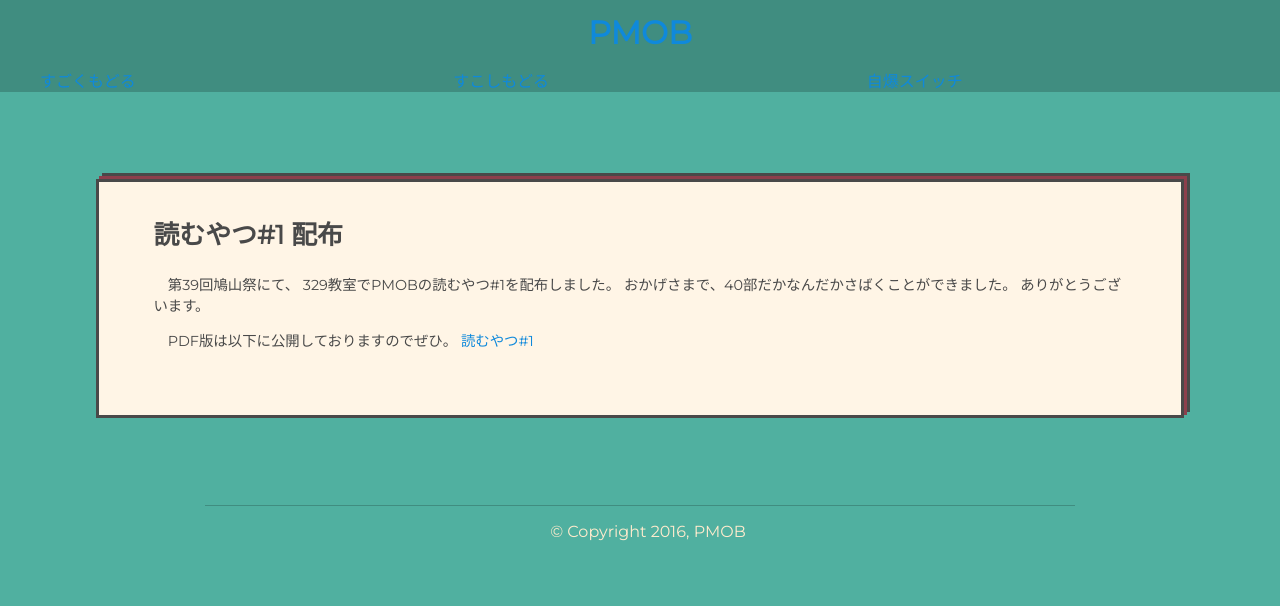
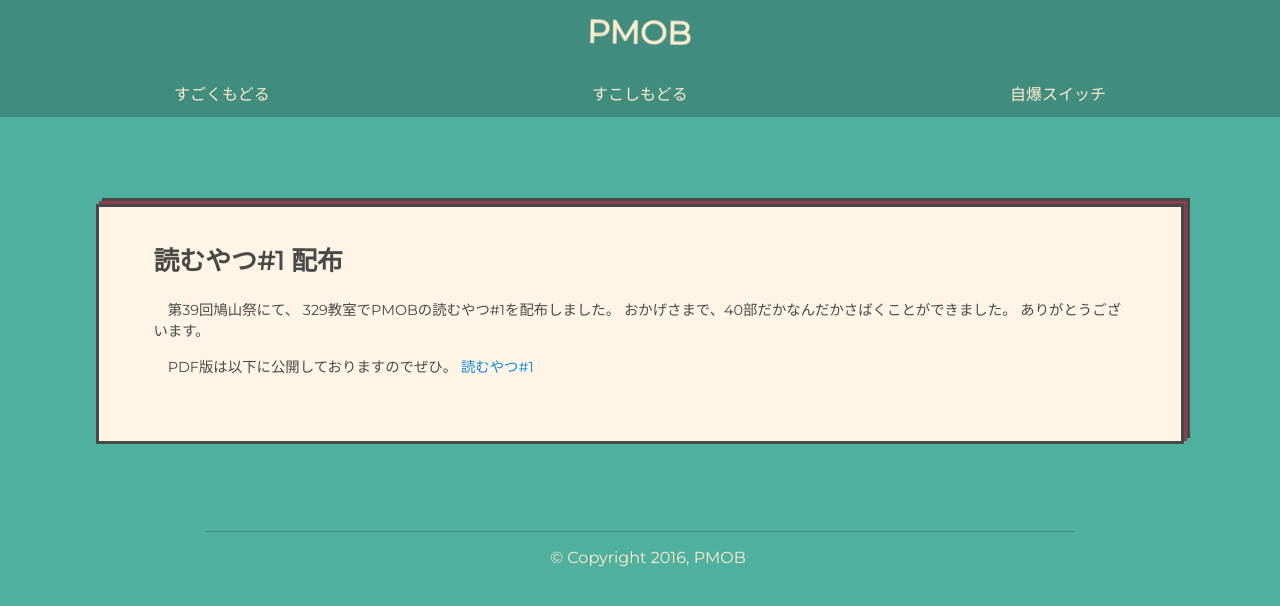
Before and after one commit to falcao0168/PMOB.github.io, a Jekyll site: the page built from _posts/2015-11-03-yomuyatsu-01.md, in a window 1280 px wide. Shown: the top 606 px of the page. Built offline with Jekyll 4.4.1, drawn with Linux system fonts in a browser that asks for light colours.

Commit message:
ヘッダのデザイン統一とかな

```diff
--- a/assets/css/common.scss
+++ b/assets/css/common.scss
@@ -6,6 +6,16 @@
 @import "variables";
 @import "functions";
 
+
+/*** animation ***/
+/* ブルブルする */
+@include keyframes(ohyeah){
+	0% { transform: translate(1px, 1px) rotate(0deg); }
+	25% { transform: translate(2px, -1px) rotate(0deg); }
+	50% { transform: translate(0px, 1px) rotate(0deg); }
+	75% { transform: translate(1px, 0px) rotate(-1deg); }
+	100% { transform: translate(-1px, 0px) rotate(1deg); }
+}
 
 /*** root element ***/
 *{ @include prefix(box-sizing, border-box); }
@@ -62,16 +72,32 @@ header{
 		padding-top: 1%;
 		font-size: 2rem;
 		text-align: center;
-		color: $darker-bg-color;
+		&:hover {
+			@include prefix(animation, ohyeah 0.1s linear infinite);
+		}
 	}
 	ul{
 		width: 100%;
 		display: flex;
 		justify-content: space-around;
+		padding: 1%;
 		list-style: none;
 	}
 	li{
-		flex: 1 0 0px;
+		&:hover{
+			text-decoration: underline;
+		}
+	}
+	a{
+		text-decoration: none;
+		color: $darker-bg-color;
+		&:hover, &:visited{
+			text-decoration: none;
+			color: $darker-bg-color;
+		}
+		&:active{
+			color: $emph-color;
+		}
 	}
 }
 footer{
@@ -143,19 +169,3 @@ td{
 a.more{ // 続きを読む
 	float: right;
 }
-img.linkicon{ // twitterやらgitのアイコン用
-	border: none;
-	width: 16px;
-	height: 16px;
-}
-iframe#eva{
-	display: none;
-	position: fixed;
-	top: 0;
-	left: 0;
-	opacity: 0.9;
-	background: #000;
-	height: 60%;
-	width: 60%;
-	padding: 20%;
-}
--- a/assets/css/index.scss
+++ b/assets/css/index.scss
@@ -3,15 +3,6 @@
 @import "variables";
 @import "functions";
 
-/* ブルブルする */
-@include keyframes(ohyeah){
-	0% { transform: translate(2px, 2px) rotate(0deg); }
-	20% { transform: translate(-2px, 2px) rotate(1deg); }
-	40% { transform: translate(3px, -2px) rotate(0deg); }
-	60% { transform: translate(2px, 0px) rotate(-1deg); }
-	80% { transform: translate(-2px, -1px) rotate(0deg); }
-	100% { transform: translate(-2px, 0px) rotate(1deg); }
-}
 
 div#bg-box{
 	@include fullscreen;
@@ -43,11 +34,6 @@ header{
 		text-shadow: // 影つける
 		3px -3px $emph-color, // 影（インパクト：赤）
 		6px -6px $base-color; // 影（実影：文字色）
-
-		/* pseudo class */
-		&:hover {
-			@include prefix(animation, ohyeah 0.1s linear infinite);
-		}
 	}
 
 	ul{
@@ -55,8 +41,10 @@ header{
 		position: absolute;
 		bottom: 8%;
 		height: 40px;
+		padding: 0 10%;
 		width: 100%;
-		padding: 0 10%;
+		display: flex;
+		justify-content: space-around;
 
 		/* design */
 		list-style-type: none;
@@ -102,6 +90,11 @@ header{
 	}
 }
 
+img.linkicon{ // twitterやらgitのアイコン用
+	border: none;
+	width: 16px;
+	height: 16px;
+}
 a.ghost{
 	/* layout */
 	float: right;
```
